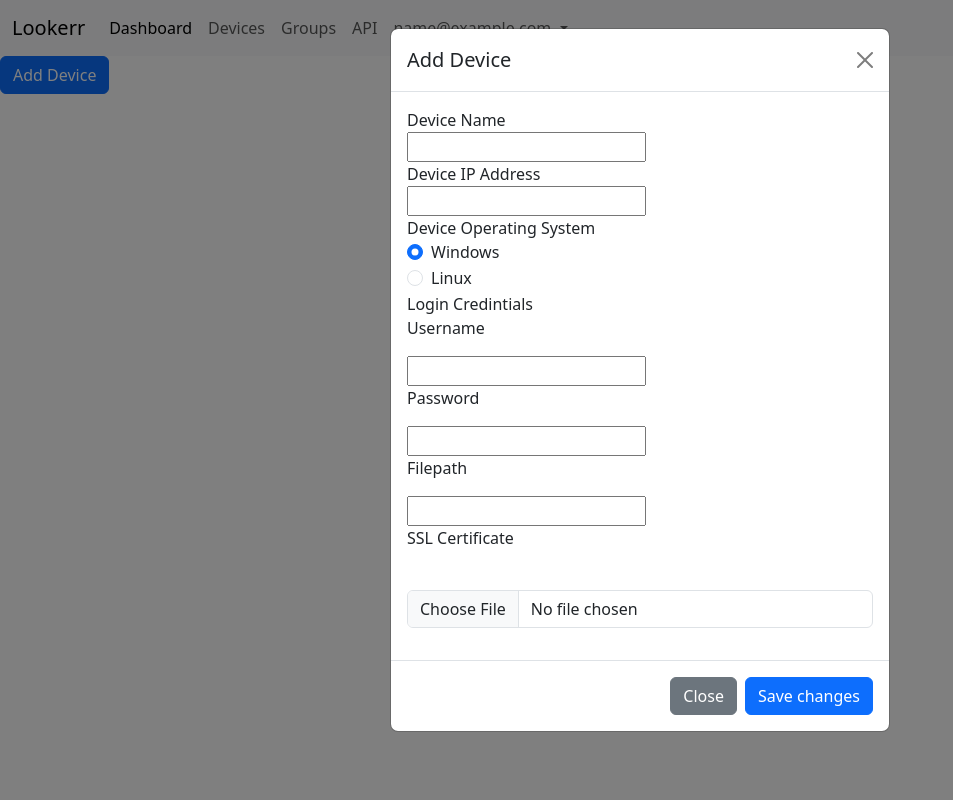
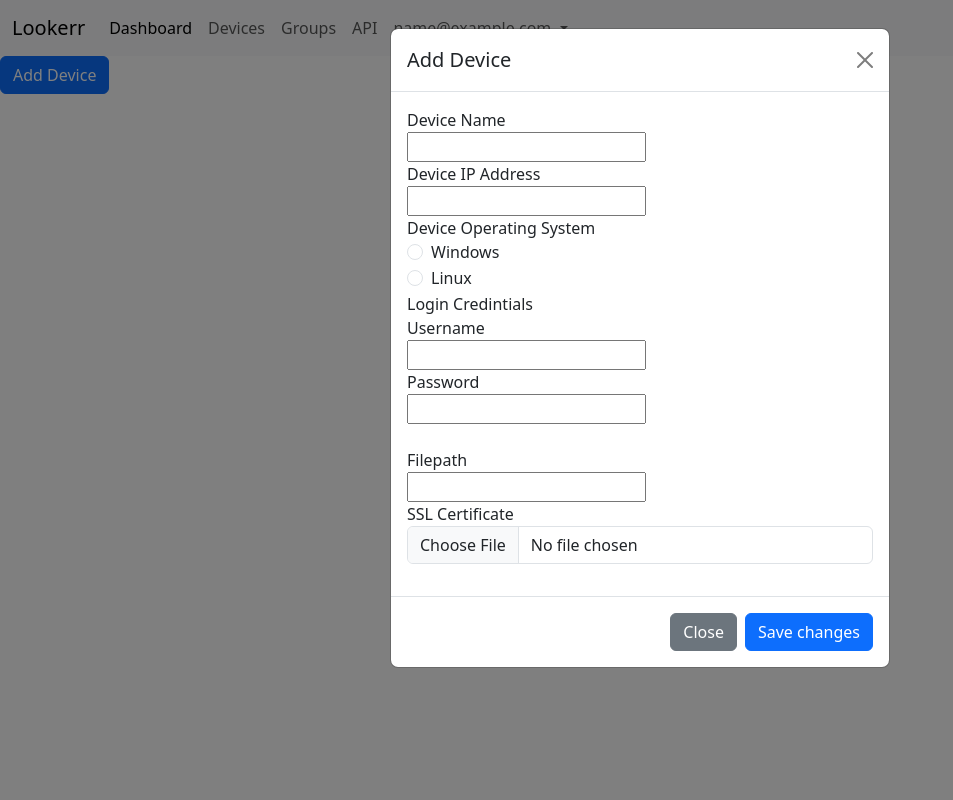
Before and after one commit to jesseforney8/lookerr-cert-manager, a Flask app: page /devices in a window 1280 px wide, after a click on "Add Device". Shown: the whole page, without its empty margins (0-953 px from the left). Run offline with Flask 3, Linux system fonts and the light colour scheme; the visitor is signed in with stand-in values (Sample User, id 1); data that the repository does not hold is empty.

Commit message:
updating progress

```diff
--- a/lookerr/templates/devices.html
+++ b/lookerr/templates/devices.html
@@ -26,7 +26,7 @@
           <p1>Device Operating System</p1><br>
 
           <div class="form-check">
-            <input class="form-check-input" type="radio" name="flexRadioDefault" id="Windows" value="Windows" checked>
+            <input class="form-check-input" type="radio" name="flexRadioDefault" id="Windows" value="Windows">
             <label class="form-check-label" for="flexRadioDefault1">
               Windows
             </label>
@@ -38,26 +38,15 @@
             </label>
           </div>
 
-
-
-
-
-
-
-
-
-
-
           <p1>Login Credintials</p1><br>
-          <form method="POST">
-            <p>Username</p>
-            <input id="server_user"><br>
-            <p>Password</p>
-            <input id="server_password"><br>
-          </form>
-          <p>Filepath</p>
+          <label>Username</label><br>
+          <input id="server_user"><br>
+          <label>Password</label><br>
+          <input id="server_password"><br>
+          <br>
+          <label>Filepath</label><br>
           <input id="filepath"><br>
-          <p>SSL Certificate</p><br>
+          <label>SSL Certificate</label>
           <div class="input-group mb-3">
             <input type="file" class="form-control" id="inputGroupFile01">
           </div>
@@ -87,10 +76,16 @@
     </div>
   </div>
 
+
+
+
+
+
 <div>
   {%for device in device_list%}
-    <p>{{device.name}} - {{device.ip_address}} - {{device.os}} - {{device.ip_address}} - {{device.device_user}} - {{device.filepath}} - {{device.ssl_cert}}</p>
-  {%endfor%}
+    <p>{{device.name}} - {{device.ip_address}} - {{device.os}} - {{device.device_user}} - {{device.filepath}} - {{device.ssl_cert}} <button type="button" class="btn btn-secondary">Push Cert</button> <button type="button" class="btn btn-secondary" data-bs-toggle="modal" data-bs-target="#exampleModal">View</button> <img src="/static/red_x20.png">Cert not in sync </p>
+
+    {%endfor%}
 </div>
 
 
```
Also changed, not shown: lookerr/static/green_checkmark-removebg-preview.png (added), lookerr/static/green_checkmark.jpg (added), lookerr/static/green_checkmark20.png (added), lookerr/static/red_x.png (added), lookerr/static/red_x1.png (added), lookerr/static/red_x20.png (added).
